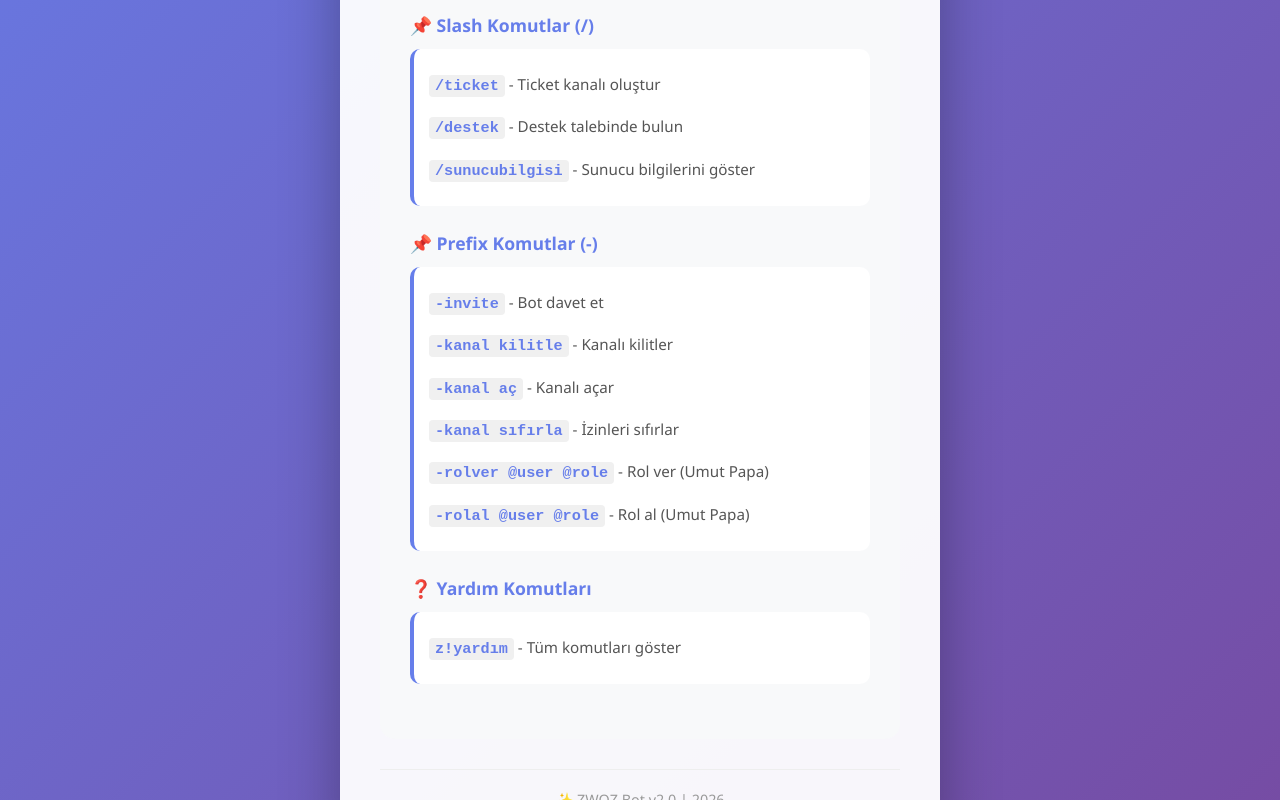
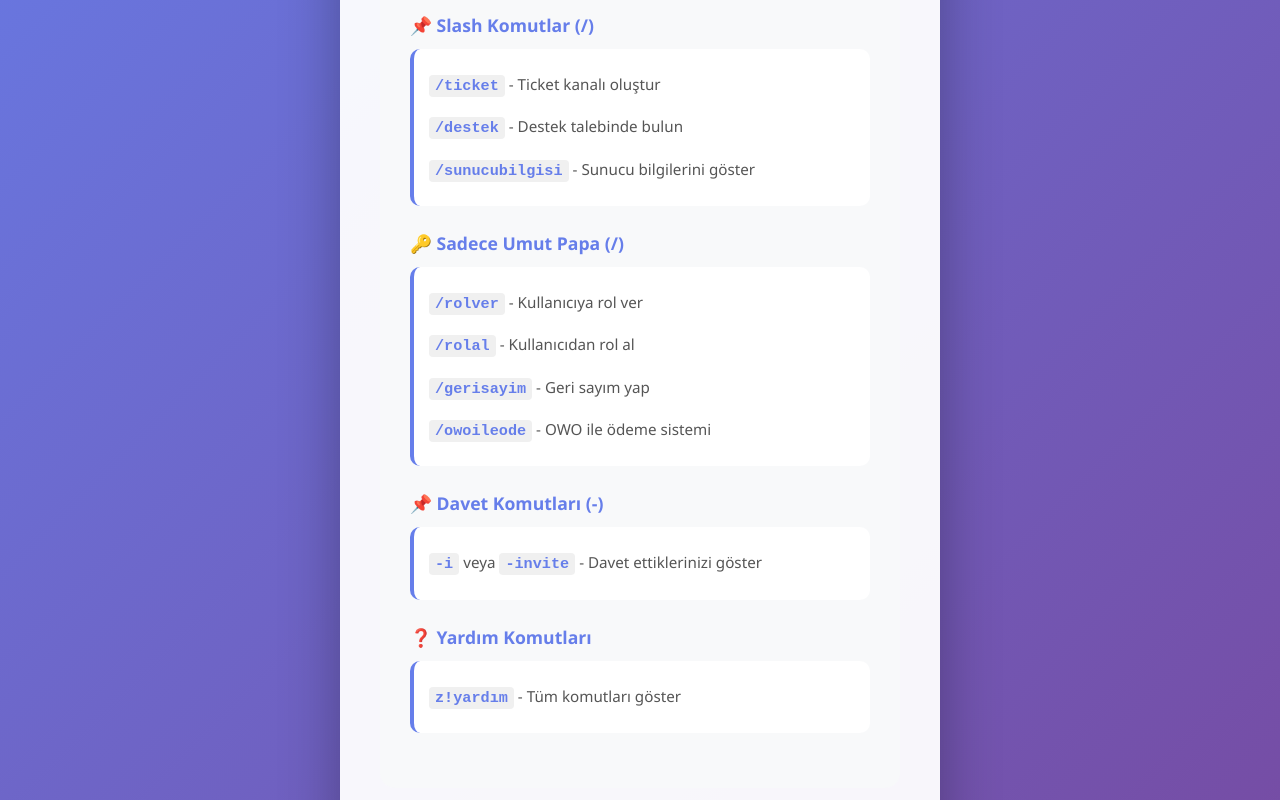
Before and after one commit to umutreis01123-stack/discord-free-games-bot, a website: page public/index.html in a window 1280 px wide. Shown: the part 443-1243 px from the top of the page. Drawn offline with Linux system fonts and the light colour scheme; no server answers.

Commit message:
Web paneli güncellendi - yeni komutlar eklendi

```diff
--- a/public/index.html
+++ b/public/index.html
@@ -202,14 +202,19 @@
             </div>
 
             <div class="command-group">
-                <h3>📌 Prefix Komutlar (-)</h3>
+                <h3>🔑 Sadece Umut Papa (/)</h3>
                 <div class="command-list">
-                    <div class="command-item"><code>-invite</code> - Bot davet et</div>
-                    <div class="command-item"><code>-kanal kilitle</code> - Kanalı kilitler</div>
-                    <div class="command-item"><code>-kanal aç</code> - Kanalı açar</div>
-                    <div class="command-item"><code>-kanal sıfırla</code> - İzinleri sıfırlar</div>
-                    <div class="command-item"><code>-rolver @user @role</code> - Rol ver (Umut Papa)</div>
-                    <div class="command-item"><code>-rolal @user @role</code> - Rol al (Umut Papa)</div>
+                    <div class="command-item"><code>/rolver</code> - Kullanıcıya rol ver</div>
+                    <div class="command-item"><code>/rolal</code> - Kullanıcıdan rol al</div>
+                    <div class="command-item"><code>/gerisayim</code> - Geri sayım yap</div>
+                    <div class="command-item"><code>/owoileode</code> - OWO ile ödeme sistemi</div>
+                </div>
+            </div>
+
+            <div class="command-group">
+                <h3>📌 Davet Komutları (-)</h3>
+                <div class="command-list">
+                    <div class="command-item"><code>-i</code> veya <code>-invite</code> - Davet ettiklerinizi göster</div>
                 </div>
             </div>
 
```
